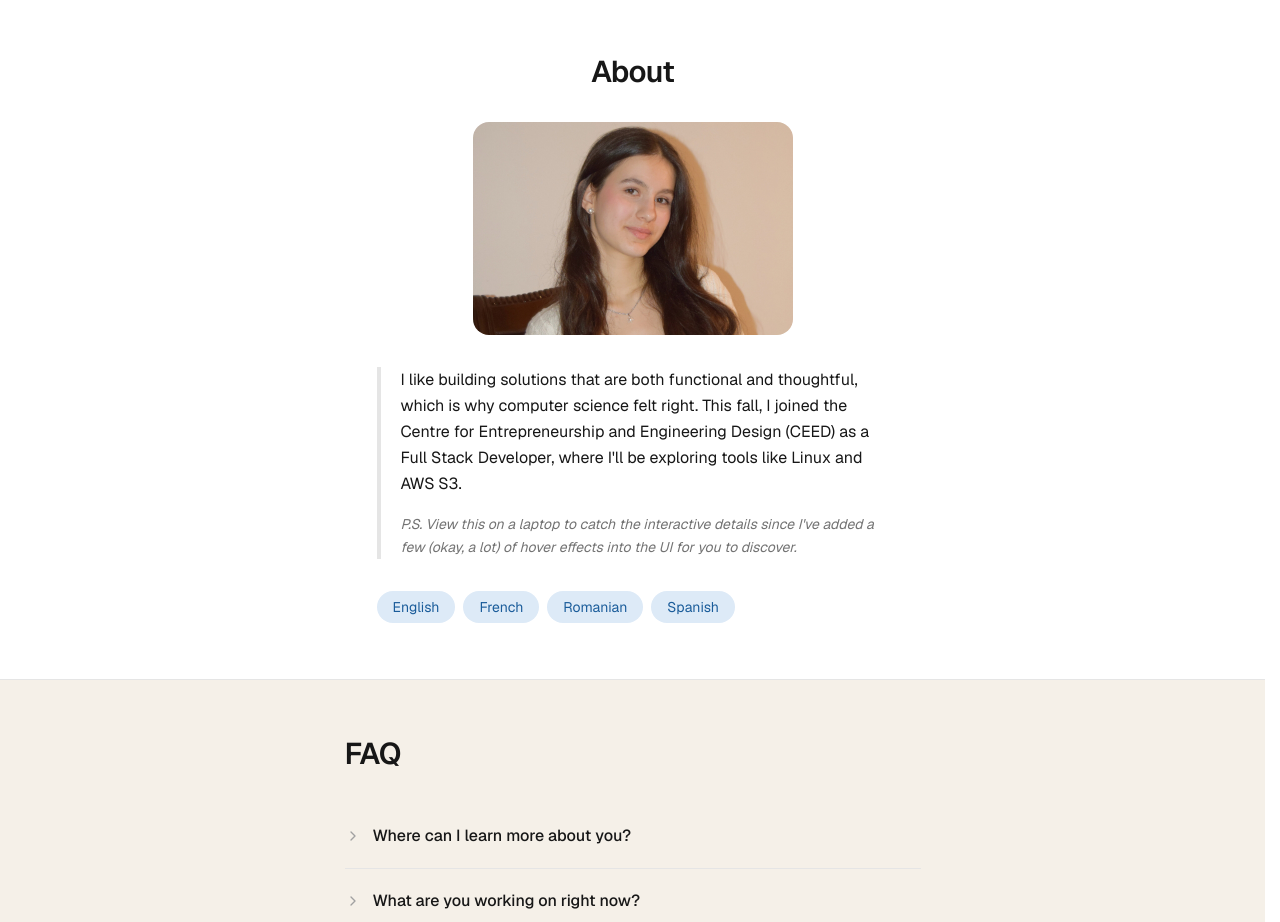
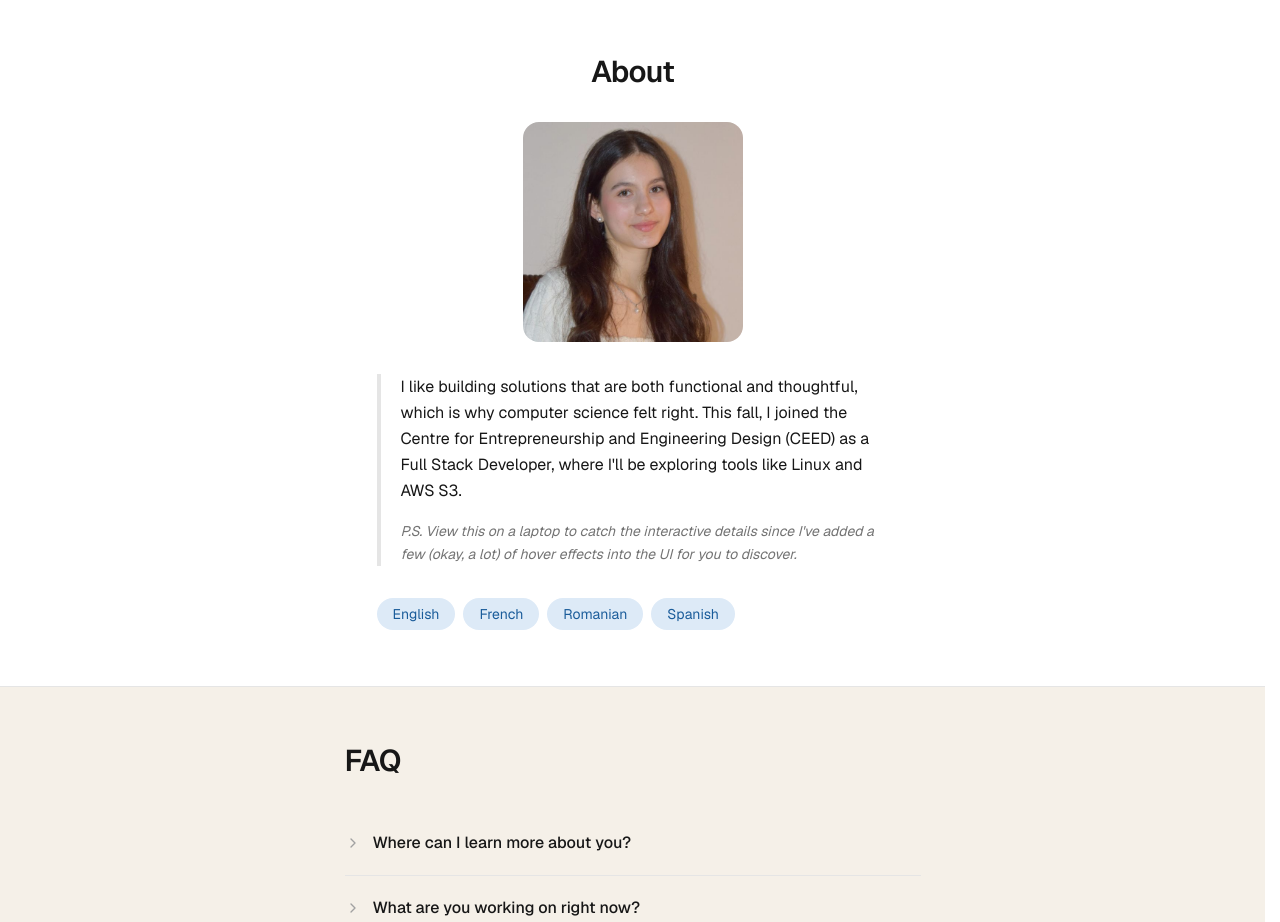
Before and after one commit to DBordeianu1/personal-site, a Next.js app: page / in a window 1280 px wide. Shown: the part 803-1725 px from the top of the page. Built offline with nearby package versions, Linux system fonts and the light colour scheme; no server answers.

Commit message:
feat: update about area in home page

```diff
--- a/components/ProtectedAboutImage/index.tsx
+++ b/components/ProtectedAboutImage/index.tsx
@@ -5,8 +5,8 @@ import Image from "next/image";
 export function ProtectedAboutImage() {
   return (
     <div
-      className="relative w-64 overflow-hidden rounded-2xl sm:w-80"
-      style={{ aspectRatio: "3/2" }}
+      className="relative w-64 overflow-hidden rounded-2xl sm:w-55"
+      style={{ aspectRatio: "1/1" }}
       onContextMenu={(e) => e.preventDefault()}
     >
       <Image
```
Also changed, not shown: public/about-960.jpg.
